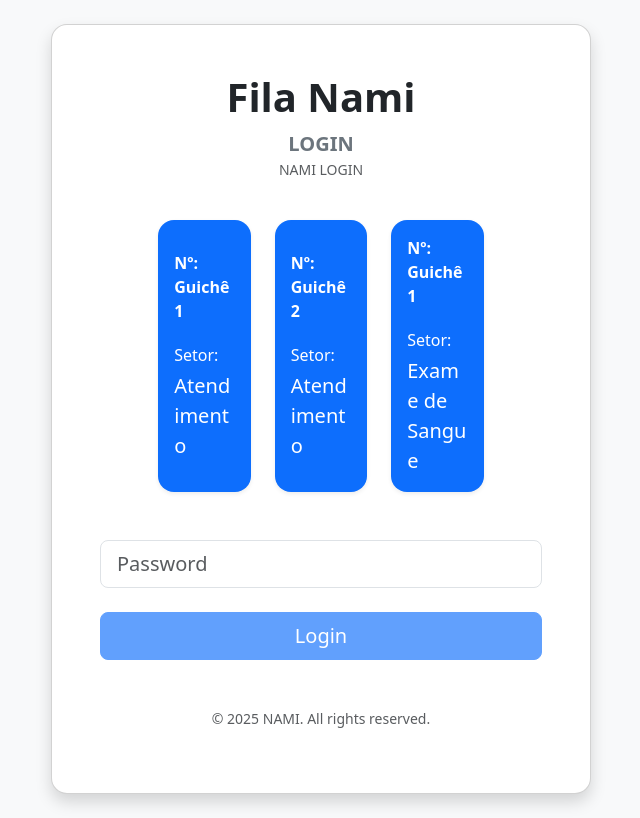
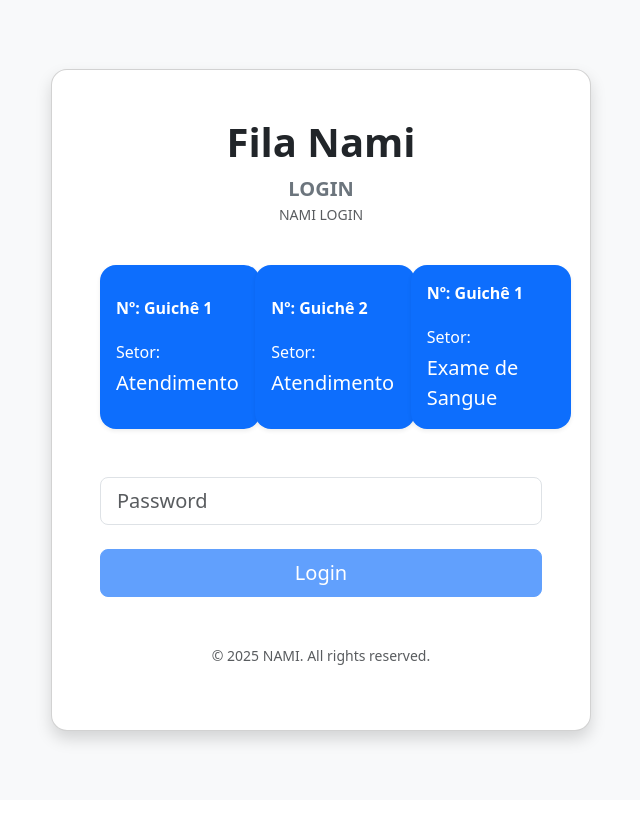
Before and after one commit to LuizGup/FilaNami, a React (Vite) app in the folder frontend/: page /loginGui in a window 1280 px wide. Shown: the whole page, without its empty margins (3-643 px from the left). Built offline with nearby package versions, Linux system fonts and the light colour scheme.

Commit message:
Adjust GuicheDisplay card sizing and layout
Updated the grid column classes and card styles in GuicheDisplay to occupy more space on larger screens and increased the card's width and minimum height for better visibility.

```diff
--- a/frontend/src/components/GuicheDisplay/index.jsx
+++ b/frontend/src/components/GuicheDisplay/index.jsx
@@ -1,5 +1,3 @@
-
-
 /**
  * Componente: GuicheDisplay
  * ...
@@ -19,10 +17,10 @@ const GuicheDisplay = ({ number, sector, onClick, variant = 'primary', isSelecte
     const cardClasses = `${baseClasses} ${selectionClass}`;
 
     return (
-        <div className="col-12 col-md-4 col-lg-3 mb-4">
+        <div className="col-12 col-md-6 col-lg-4 mb-4">  {/* Ajustado para ocupar mais espaço nas telas maiores */}
             <div
                 className={cardClasses}
-                style={{ minHeight: '120px', cursor: 'pointer' }}
+                style={{ minHeight: '150px', width: '160px', cursor: 'pointer' }}  // Ajustado para aumentar a largura do card
                 onClick={onClick}
             >
                 <div className="card-body d-flex flex-column justify-content-center p-3">
```
